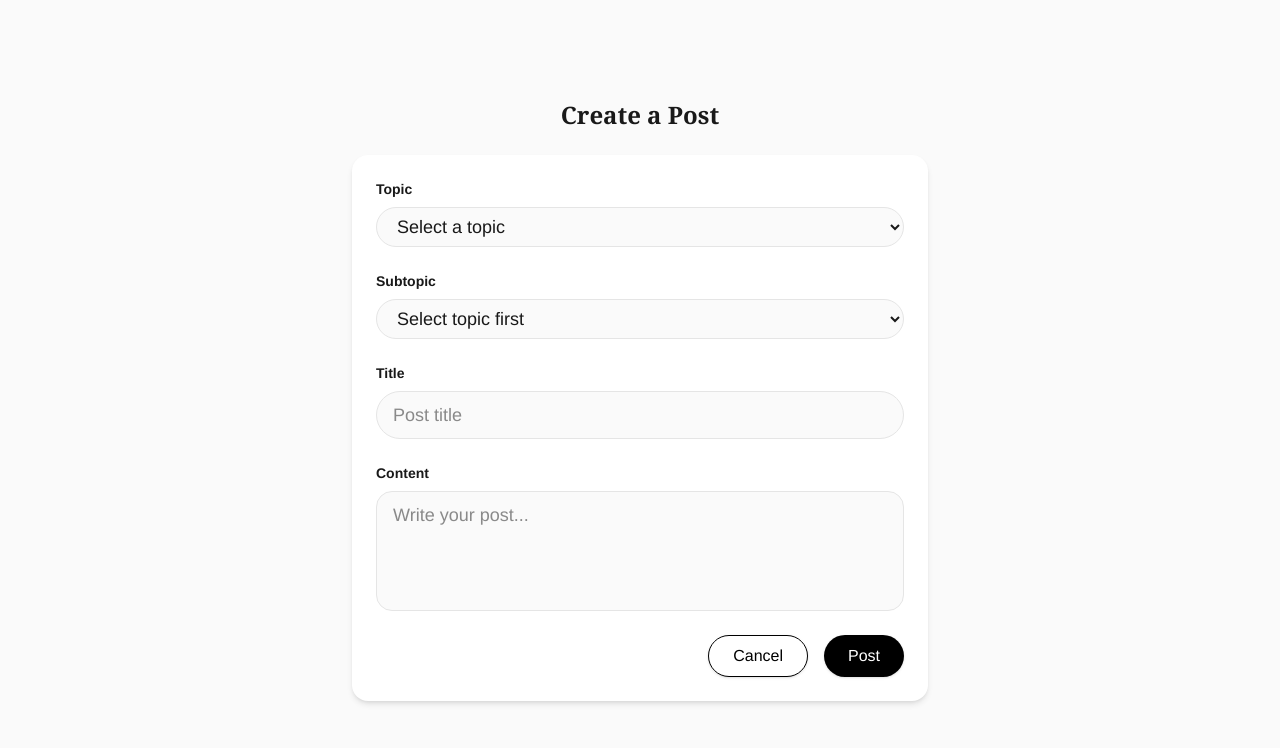
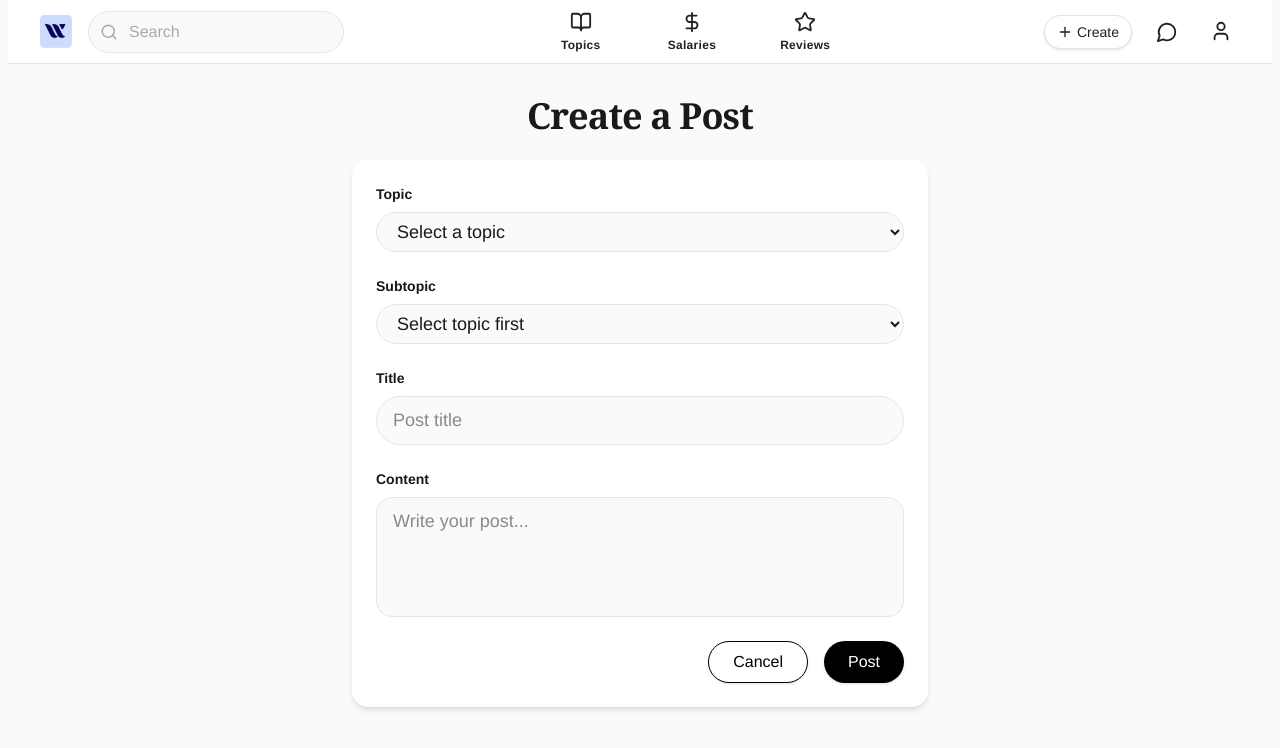
Before and after one commit to Team-Wisp/desert, a Next.js app: page /create-post in a window 1280 px wide. Shown: the top 748 px of the page. Built offline with nearby package versions, Linux system fonts and the light colour scheme.

Commit message:
# Always show the navbar

```diff
--- a/app/create-post/page.tsx
+++ b/app/create-post/page.tsx
@@ -4,6 +4,7 @@ import React, { useState } from "react";
 import { useRouter } from "next/navigation";
 import PostForm from "@/components/PostForm";
 import ConfirmModal from "@/components/ConfirmModal";
+import Navbar from "@/components/Navbar";
 
 const CreatePostPage = () => {
   const [showConfirm, setShowConfirm] = useState(false);
@@ -43,9 +44,15 @@ const CreatePostPage = () => {
   }
 
   return (
-    <div className="min-h-screen bg-[#fafafa] flex flex-col items-center justify-center py-8 px-2">
-      <div className="w-full max-w-xl">
-        <h1 className="text-2xl font-bold mb-6 text-center">Create a Post</h1>
+    <div className="min-h-screen bg-[#fafafa] flex flex-col items-center px-2">
+      <Navbar />
+      <div className="w-full max-w-xl mt-8">
+        <h2
+          className="text-4xl font-bold mb-6 text-center tracking-tight"
+          style={{ fontFamily: 'Merriweather, Georgia, serif' }}
+        >
+          Create a Post
+        </h2>
         <PostForm
           onSubmit={handleSubmit}
           onCancel={handleCancel}
--- a/components/PostForm.tsx
+++ b/components/PostForm.tsx
@@ -37,9 +37,7 @@ const PostForm: React.FC<PostFormProps> = ({ onSubmit, onCancel }) => {
   }
 
   function handleCancel() {
-    if (touched) {
-      onCancel();
-    }
+    onCancel();
   }
 
   function handleTouch() {
```
